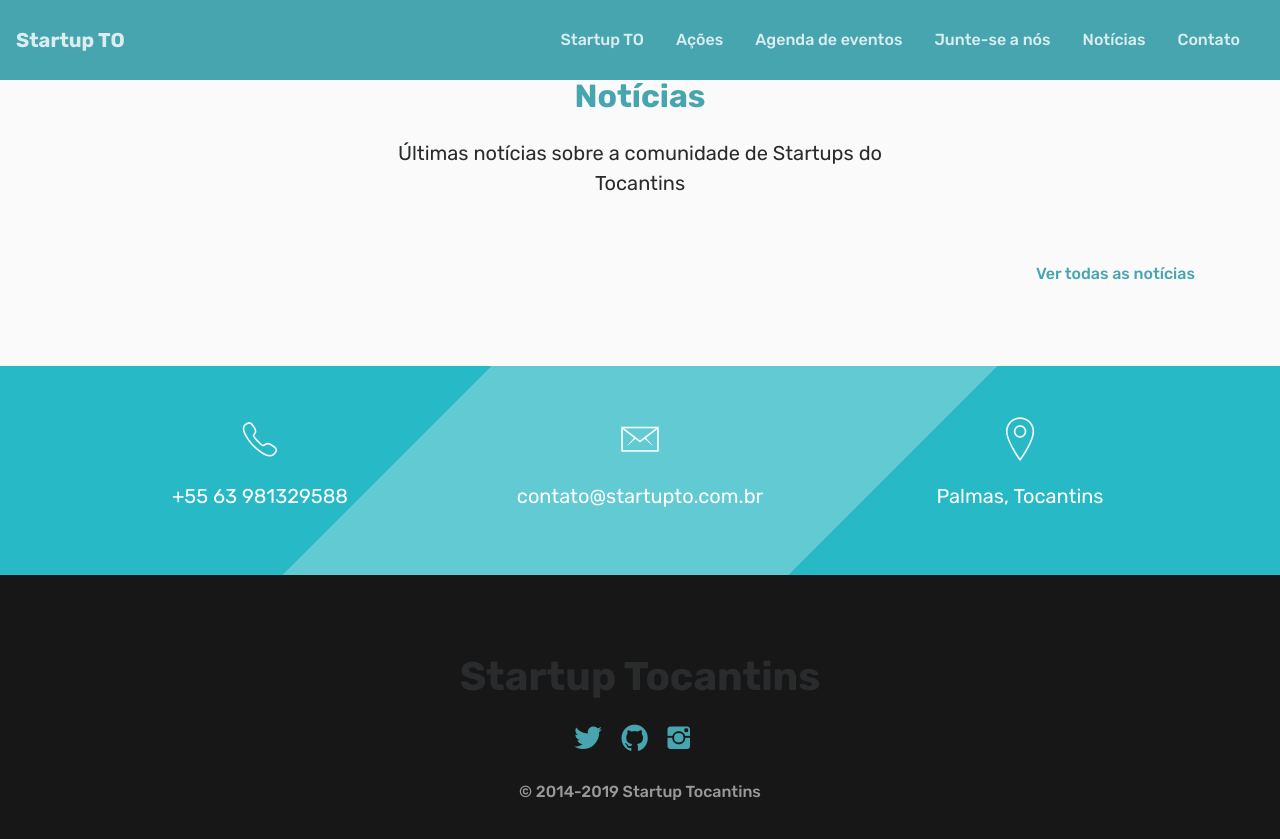
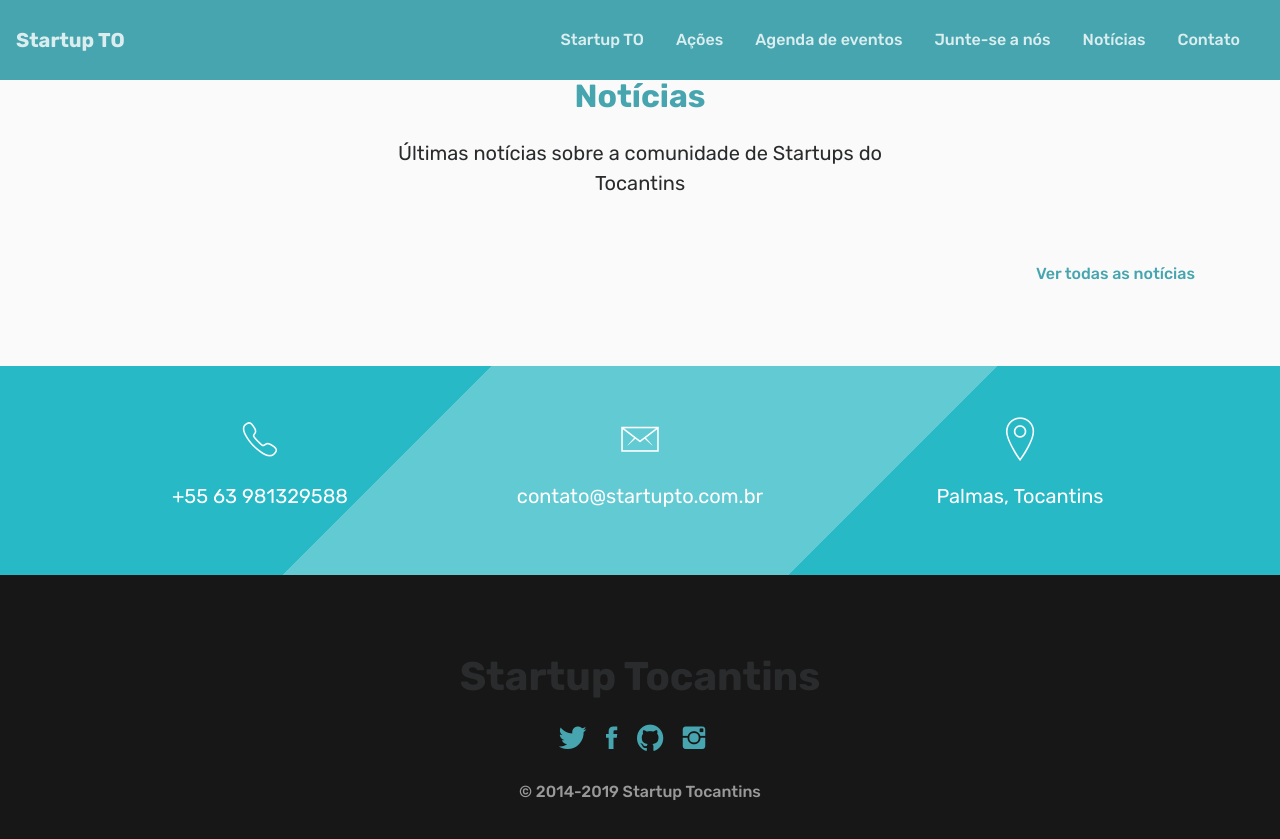
Before and after one commit to startup-tocantins/startup-tocantins.github.io, a Jekyll site: the page built from index.md, in a window 1280 px wide and 900 px high, scrolled down 4365 px. Shown: the top 839 px of the window. Built offline with Jekyll 4.4.1, drawn with Linux system fonts in a browser that asks for light colours; nearby versions of some CDN libraries.

Commit message:
corrigindo footer
icone do github estava apontando parta pagina do facebook (corrigido)
icone do facebook adicionado

```diff
--- a/_includes/footer.html
+++ b/_includes/footer.html
@@ -5,7 +5,8 @@
                         <h1>Startup Tocantins</h1>
                         <p class="mt-4">
                             <a href="https://twitter.com/StartupTO_" target="_blank"><em class="ion-social-twitter text-twitter-alt icon-sm mr-3"></em></a>
-                            <a href="https://www.facebook.com/StartUpTocantins/" target="_blank"><em class="ion-social-github text-facebook-alt icon-sm mr-3"></em></a>
+                            <a href="https://www.facebook.com/StartUpTocantins/" target="_blank"><em class="ion-social-facebook text-facebook-alt icon-sm mr-3"></em></a>
+                            <a href="https://github.com/startup-tocantins/" target="_blank"><em class="ion-social-github text-github-alt icon-sm mr-3"></em></a>
                             <a href="https://instagram.com/startuptocantins" target="_blank"><em class="ion-social-instagram text-instagram-alt icon-sm mr-3"></em></a>
                         </p>
                         <p class="pt-2 text-muted">
```
